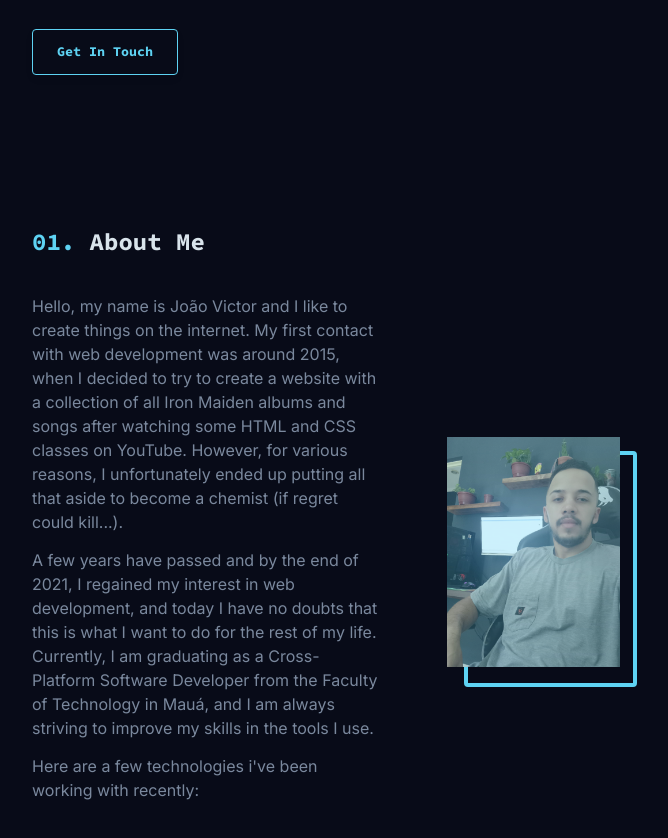
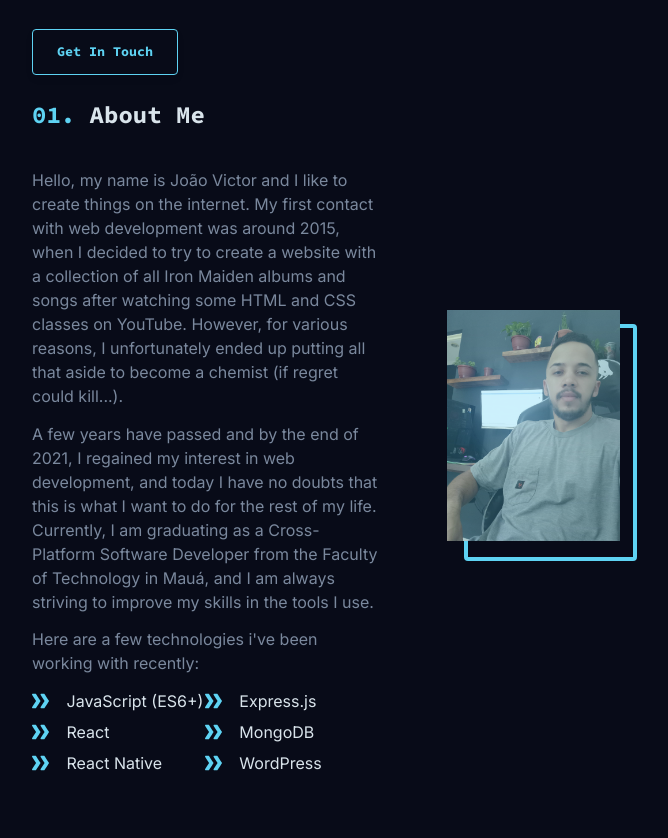
Before and after one commit to JvFern4ndes/MyPersonalWebsite, a React (Vite) app in the folder fe/: page / in a window 1280 px wide. Shown: the part 620-1458 px from the top of the page, without its empty margins (224-892 px from the left). After the commit the page ends 1402 px from the top, so only its background shows below. Built offline with nearby package versions, Linux system fonts and the light colour scheme.

Commit message:
feat: add technologies in about me section

```diff
--- a/fe/src/Pages/About/index.jsx
+++ b/fe/src/Pages/About/index.jsx
@@ -1,10 +1,12 @@
 /* eslint-disable max-len */
 import ColorSourceCodeProTexts from '../../components/ColorSourceCodeProTexts';
 import MyPhoto from '../../assets/images/MyPhoto.png';
+import DoubleChevron from '../../assets/images/DoubleChevron.svg';
 import {
   Border,
   ColorLayer,
-  Container, Content, Photo, Text, TextAndImage, Texts, Title,
+  Column,
+  Container, Content, IconAndText, Photo, Technologies, Text, TextAndImage, Texts, Title,
 } from './styles';
 
 export default function About() {
@@ -34,6 +36,36 @@ export default function About() {
             <Border />
           </Photo>
         </TextAndImage>
+        <Technologies>
+          <Column>
+            <IconAndText>
+              <img src={DoubleChevron} alt="arrow" />
+              JavaScript (ES6+)
+            </IconAndText>
+            <IconAndText>
+              <img src={DoubleChevron} alt="arrow" />
+              React
+            </IconAndText>
+            <IconAndText>
+              <img src={DoubleChevron} alt="arrow" />
+              React Native
+            </IconAndText>
+          </Column>
+          <Column>
+            <IconAndText>
+              <img src={DoubleChevron} alt="arrow" />
+              Express.js
+            </IconAndText>
+            <IconAndText>
+              <img src={DoubleChevron} alt="arrow" />
+              MongoDB
+            </IconAndText>
+            <IconAndText>
+              <img src={DoubleChevron} alt="arrow" />
+              WordPress
+            </IconAndText>
+          </Column>
+        </Technologies>
       </Content>
     </Container>
   );
--- a/fe/src/Pages/About/styles.jsx
+++ b/fe/src/Pages/About/styles.jsx
@@ -8,7 +8,7 @@ export const Container = styled.div`
 `;
 
 export const Content = styled.div`
-  height: 100vh;
+  height: 80vh;
   margin-left: 10%;
   display: flex;
   justify-content: center;
@@ -62,7 +62,7 @@ export const ColorLayer = styled.div`
   width: 100%;
   max-width: 100%;
   height: calc(100% - 6px);
-  background-color: #5ed3f3;
+  background-color: ${({ theme }) => theme.tertiaryColor};
   opacity: 0.3;
   transition: opacity 0.5s ease-in-out;
 
@@ -81,3 +81,24 @@ export const Border = styled.div`
   border-radius: 4px;
   z-index: -1;
 `;
+
+export const Technologies = styled.div`
+  width: 40%;
+  display: flex;
+`;
+
+export const Column = styled.div`
+  display: flex;
+  flex: 1;
+  flex-direction: column;
+
+  img{
+    max-width: 10%;
+    margin-right: 10%;
+  }
+`;
+
+export const IconAndText = styled.div`
+  display: flex;
+  margin-bottom: 4%;
+`;
```
Also changed, not shown: fe/src/assets/images/DoubleChevron.svg (added).
